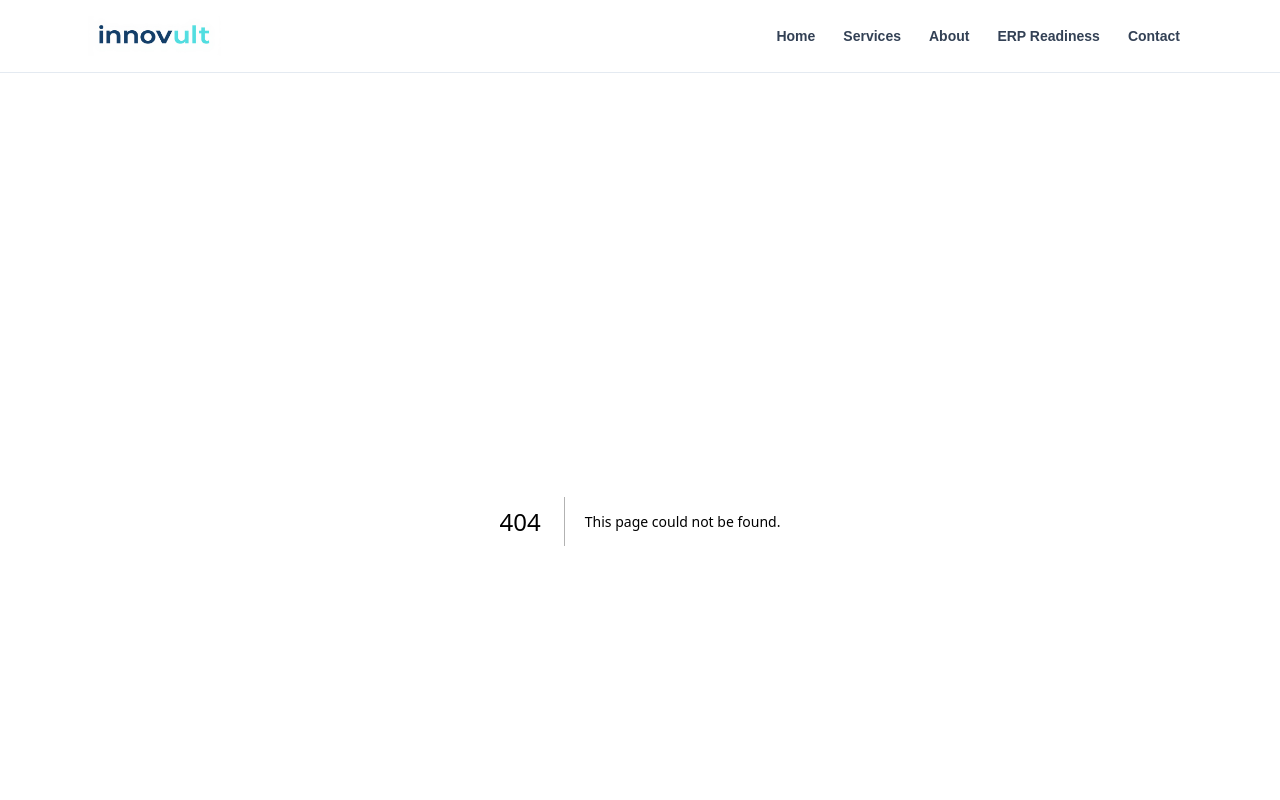
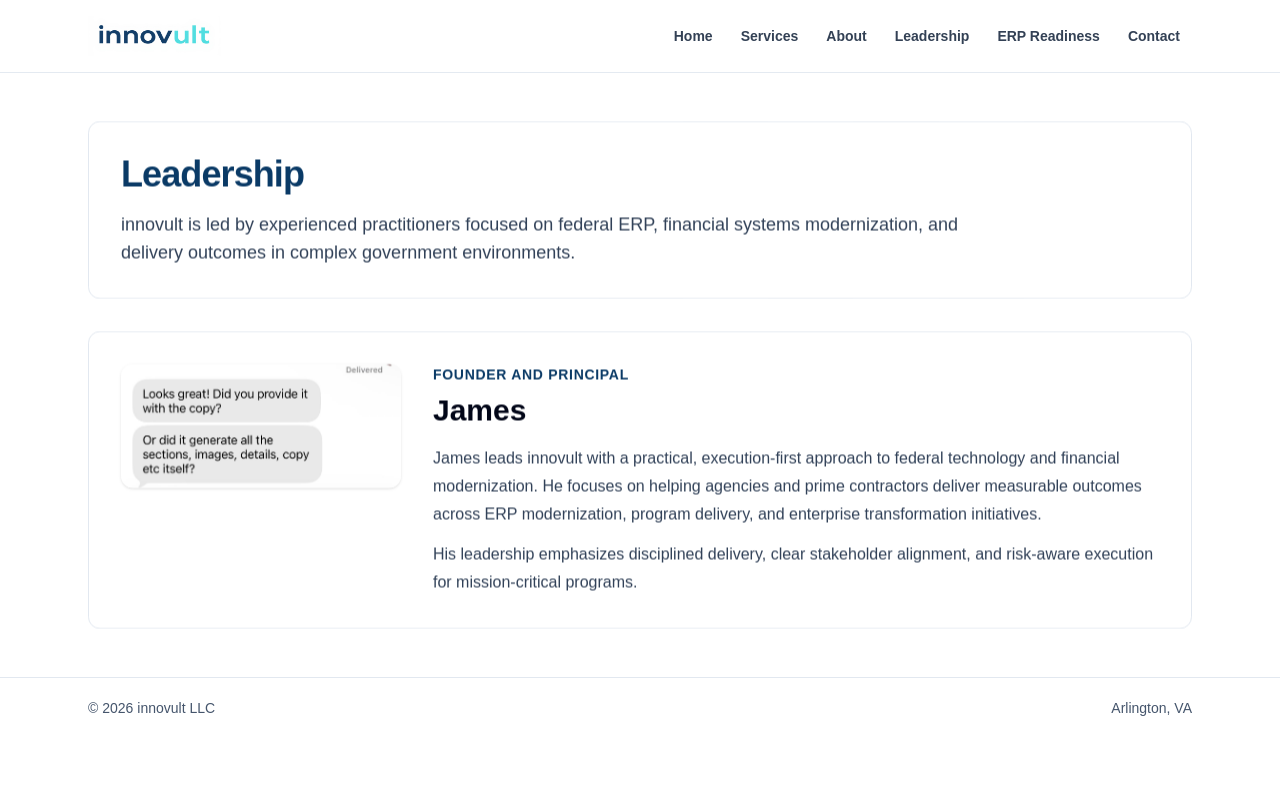
Before and after one commit to jtimbers3/innovult-site, a Next.js app in the folder innovult-site/: page /leadership in a window 1280 px wide. Before the commit this address had no page. Shown: the top 800 px of the page. Built offline with nearby package versions, Linux system fonts and the light colour scheme.

Commit message:
Add leadership page with founder profile and photo

```diff
--- a/innovult-site/src/app/layout.tsx
+++ b/innovult-site/src/app/layout.tsx
@@ -12,6 +12,7 @@ const nav = [
   { href: "/", label: "Home" },
   { href: "/services", label: "Services" },
   { href: "/about", label: "About" },
+  { href: "/leadership", label: "Leadership" },
   { href: "/federal-erp-modernization-readiness-assessment", label: "ERP Readiness" },
   { href: "/contact", label: "Contact" },
 ];
--- /dev/null
+++ b/innovult-site/src/app/leadership/page.tsx
@@ -0,0 +1,49 @@
+import Image from "next/image";
+import FadeInOnScroll from "@/components/FadeInOnScroll";
+
+export default function LeadershipPage() {
+  return (
+    <div className="space-y-8">
+      <FadeInOnScroll>
+        <section className="rounded-xl border border-slate-200 bg-white p-8">
+          <h1 className="text-3xl font-bold tracking-tight text-[#0A3A66] sm:text-4xl">Leadership</h1>
+          <p className="mt-4 max-w-4xl text-base leading-7 text-slate-700 sm:text-lg">
+            innovult is led by experienced practitioners focused on federal ERP, financial systems modernization,
+            and delivery outcomes in complex government environments.
+          </p>
+        </section>
+      </FadeInOnScroll>
+
+      <FadeInOnScroll>
+        <section className="rounded-xl border border-slate-200 bg-white p-6 sm:p-8">
+          <div className="grid items-start gap-6 md:grid-cols-[280px_1fr] md:gap-8">
+            <div className="mx-auto w-full max-w-[280px]">
+              <Image
+                src="/james-founder.jpg"
+                alt="James, Founder and Principal of innovult"
+                width={320}
+                height={320}
+                className="h-auto w-full rounded-xl object-cover shadow-sm"
+                priority
+              />
+            </div>
+
+            <div>
+              <p className="text-sm font-semibold uppercase tracking-wider text-[#0A3A66]">Founder and Principal</p>
+              <h2 className="mt-2 text-2xl font-bold text-slate-950 sm:text-3xl">James</h2>
+              <p className="mt-4 text-base leading-7 text-slate-700">
+                James leads innovult with a practical, execution-first approach to federal technology and financial
+                modernization. He focuses on helping agencies and prime contractors deliver measurable outcomes across
+                ERP modernization, program delivery, and enterprise transformation initiatives.
+              </p>
+              <p className="mt-3 text-base leading-7 text-slate-700">
+                His leadership emphasizes disciplined delivery, clear stakeholder alignment, and risk-aware execution
+                for mission-critical programs.
+              </p>
+            </div>
+          </div>
+        </section>
+      </FadeInOnScroll>
+    </div>
+  );
+}
```
Also changed, not shown: innovult-site/public/james-founder.jpg (added).
